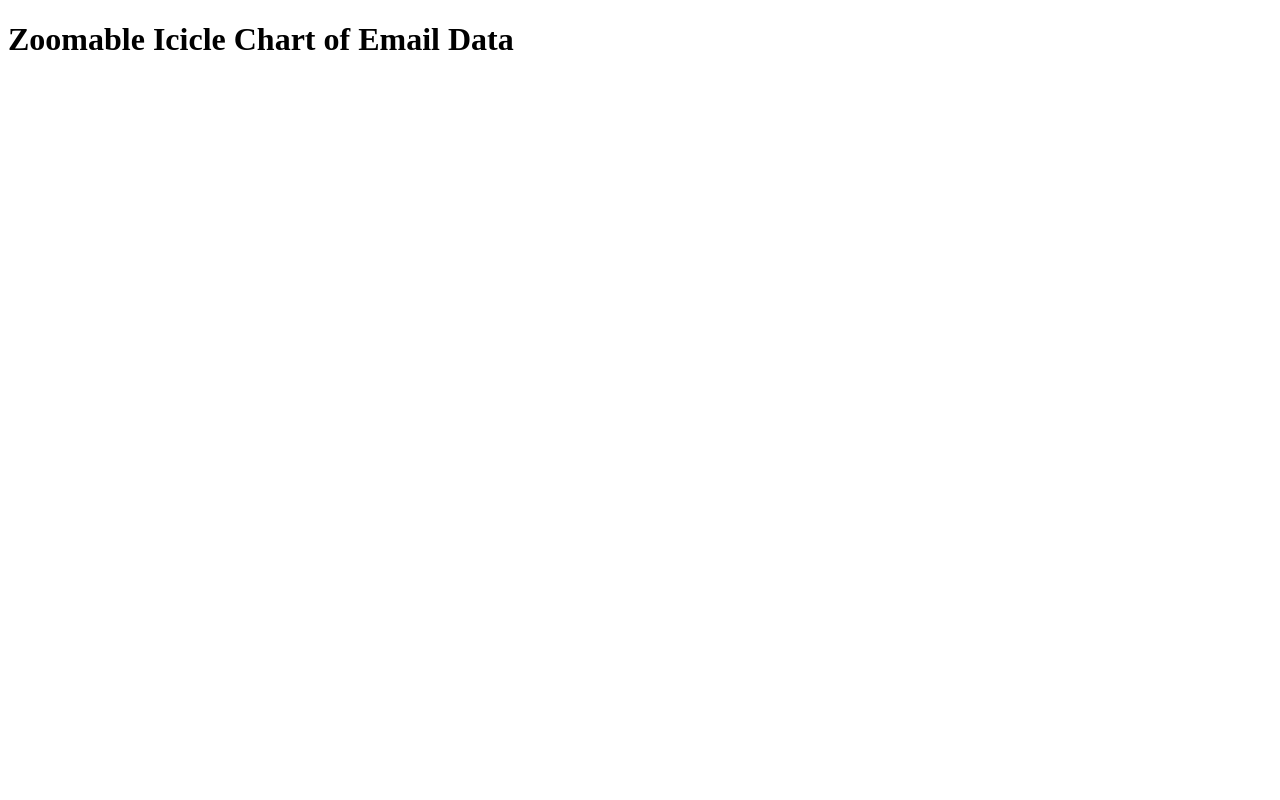
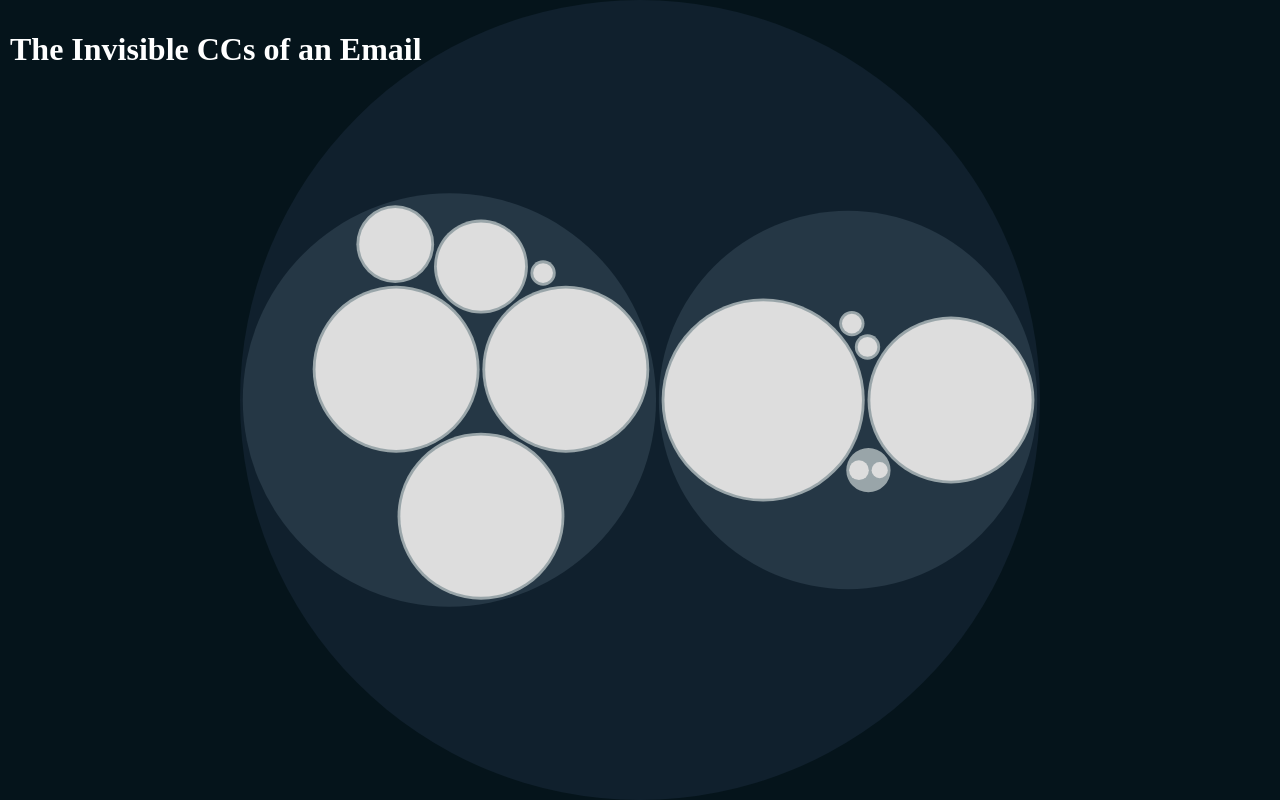
Before and after one commit to aryaagohad/CarbonPayload, a plain HTML site: page Final Code: Carbon Payload/index.html in a window 1280 px wide. Drawn offline with nearby package versions, Linux system fonts and the light colour scheme.

Commit message:
Previous VS code

```diff
--- a/Final Code: Carbon Payload/index.html
+++ b/Final Code: Carbon Payload/index.html
@@ -3,19 +3,124 @@
 <head>
     <meta charset="UTF-8">
     <meta name="viewport" content="width=device-width, initial-scale=1.0">
-    <title>Zoomable Icicle Chart</title>
-    <script src="https://d3js.org/d3.v7.min.js"></script>
+    <title>Customized Circle Packing</title>
+    <script src="https://d3js.org/d3.v6.min.js"></script>
     <style>
-        .node {
+        body {
+            background-color: #05141B;
+            margin: 0;
+            display: flex;
+            justify-content: center;
+            align-items: center;
+            height: 100vh;
+            position: relative;
+        }
+        svg {
+            font-family: sans-serif;
             cursor: pointer;
         }
-        .node:hover {
-            opacity: 0.8;
+        .title {
+            position: absolute;
+            top: 10px;
+            left: 10px;
+            color: white;
+            z-index: 10;
         }
     </style>
 </head>
 <body>
-    <h1>Zoomable Icicle Chart of Email Data</h1>
-    <svg width="960" height="600"></svg>
+    <svg width="800" height="800"></svg>
+    <div class="title">
+        <h1>The Invisible CCs of an Email</h1>
+    </div>
+    <script>
+        const data = {
+            name: "CO2 Emissions",
+            children: [
+                {
+                    name: "Sending Emails",
+                    children: [
+                        { name: "Recipients", children: [{ name: "0.3g per person", value: 0.3 }] },
+                        { name: "Documents", children: [{ name: "20g per MB", value: 20 }] },
+                        { name: "Audio", children: [{ name: "20g per MB", value: 20 }] },
+                        { name: "Video", children: [{ name: "20g per MB", value: 20 }] },
+                        { name: "Links", children: [{ name: "6g per link", value: 6 }] },
+                        { name: "AI Prompts", children: [{ name: "4g per 100 words", value: 4 }] }
+                    ]
+                },
+                {
+                    name: "Receiving Emails",
+                    children: [
+                        { name: "Device", children: [
+                            { name: "0.3g per mail on laptop", value: 0.3 },
+                            { name: "0.2g per mail on phone", value: 0.2 }
+                        ] },
+                        { name: "Views", children: [{ name: "0.3g per view", value: 0.3 }] },
+                        { name: "Subscriptions", children: [{ name: "30g per newsletter", value: 30 }] },
+                        { name: "Spam", children: [{ name: "0.3g per email", value: 0.3 }] },
+                        { name: "Saves", children: [{ name: "20g per MB", value: 20 }] }
+                    ]
+                }
+            ]
+        };
+
+        const width = 800;
+        const height = 800;
+
+        const svg = d3.select("svg")
+            .attr("viewBox", `0 0 ${width} ${height}`)
+            .style("font", "10px sans-serif");
+
+        const pack = d3.pack()
+            .size([width, height])
+            .padding(3);
+
+        const root = d3.hierarchy(data)
+            .sum(d => d.value || 0)
+            .sort((a, b) => b.value - a.value);
+
+        const nodes = pack(root).descendants();
+
+        const circle = svg.selectAll("circle")
+            .data(nodes)
+            .join("circle")
+            .attr("fill", d => {
+                if (d.depth === 0) return "#10202D";
+                if (d.depth === 1) return "#253745";
+                if (d.depth === 2) return "#99A5A9";
+                return "#ddd";
+            })
+            .attr("stroke", "none") // No border by default
+            .attr("cx", d => d.x)
+            .attr("cy", d => d.y)
+            .attr("r", d => d.r)
+            .on("mouseover", function (event, d) {
+                d3.select(this).attr("stroke", "#FFC233").attr("stroke-width", 2);
+                // Show corresponding text
+                svg.selectAll("text")
+                    .filter(t => t === d)
+                    .style("opacity", 1);
+            })
+            .on("mouseout", function (event , d) {
+                d3.select(this).attr("stroke", "none");
+                // Hide corresponding text
+                svg.selectAll("text")
+                    .filter(t => t === d)
+                    .style("opacity", 0);
+            });
+
+        const text = svg.selectAll("text")
+            .data(nodes)
+            .join("text")
+            .attr("x", d => d.x)
+            .attr("y", d => d.y)
+            .attr("dy", "0.3em")
+            .style("text-anchor", "middle")
+            .style("font-size", "24px")
+            .style("pointer-events", "none") // Prevent blocking hover
+            .style("opacity", 0) // Hide text by default
+            .style("fill", "10202D")
+            .text(d => d.data.name);
+    </script>
 </body>
 </html>
```
